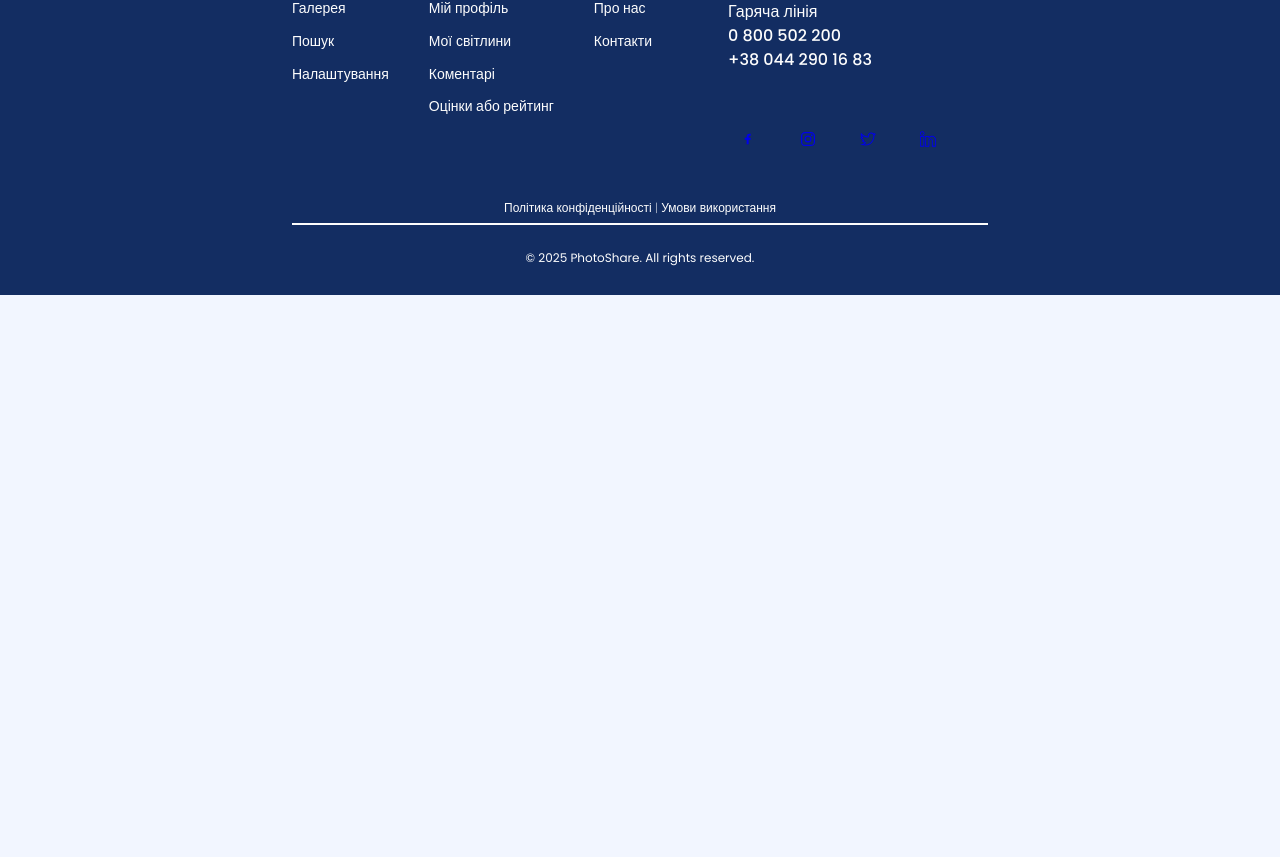
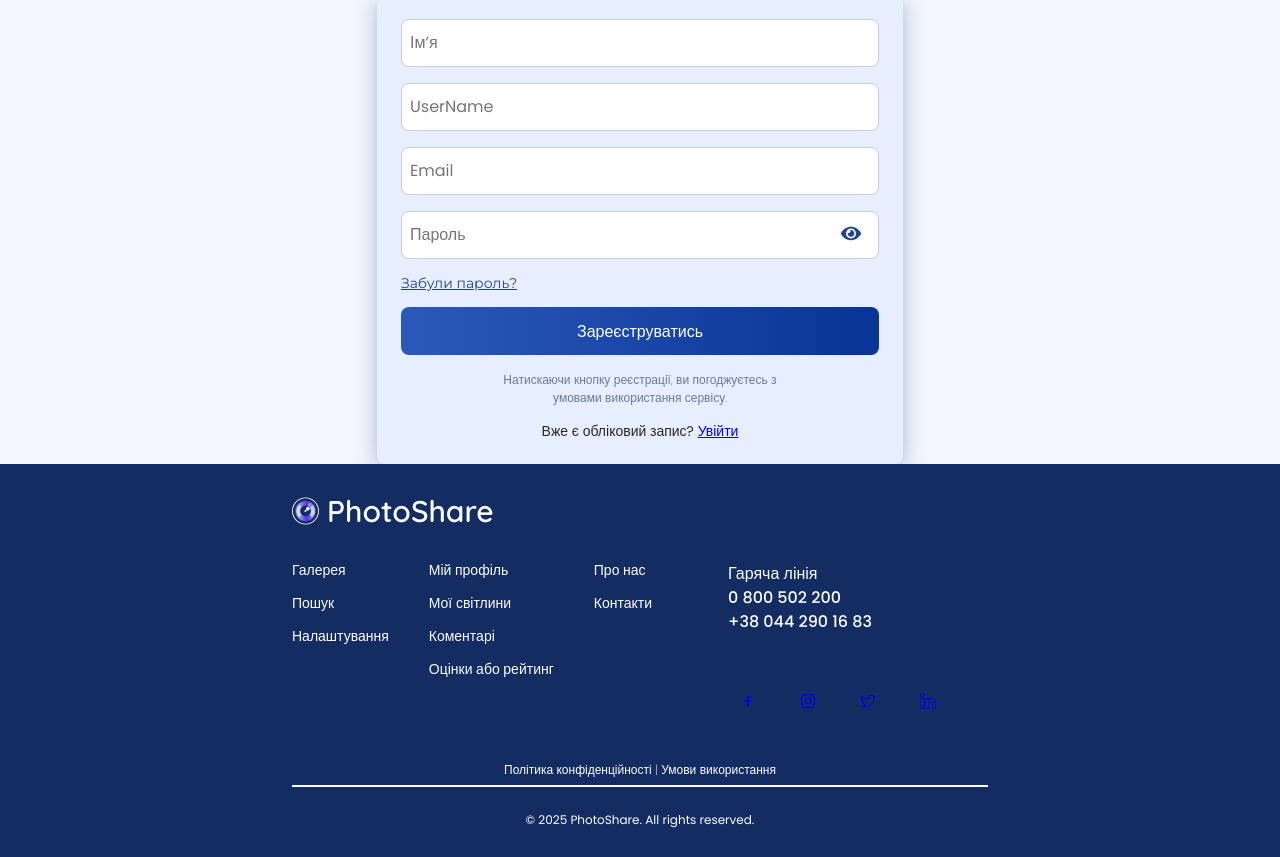
Before and after one commit to GoIT-Python-Web/Front-end-Python-Web-PhotoShare, a React (Vite) app: page /register in a window 1280 px wide. Shown: the part 505-1362 px from the top of the page. Before the commit the page ends 800 px from the top, so only its background shows below. Built offline with nearby package versions, Linux system fonts and the light colour scheme; a web font is replaced by a local one.

Commit message:
fix container for footer and refisterForm

```diff
--- a/src/App.jsx
+++ b/src/App.jsx
@@ -2,25 +2,18 @@ import { Navigate, Route, Routes } from "react-router-dom";
 import "./index.css";
 import Layout from "./Layout";
 import { lazy } from "react";
-import RestrictedRoute from "./components/RestrictedRoute";
 
 export default function App() {
   const MainPage = lazy(() => import("./pages/main/MainPage.jsx"));
   const ProfilePage = lazy(() => import("./pages/profile/ProfilePage.jsx"));
-  const SignUpPage = lazy(() => import("./pages/auth/SignUpPage.jsx"));
+  const SignUpPage = lazy(() => import("./pages/SignUpPage/SignUpPage.jsx"));
 
   return (
     <Layout>
       <Routes>
         <Route path="/" element={<Navigate to="/posts" replace />} />
         <Route path="/posts" element={<MainPage />} />
-        <Route path="/my-profile" element={<ProfilePage />} />
-        <Route
-          path="/register"
-          element={
-            <RestrictedRoute redirectTo="/my-profile" component={<SignUpPage />} />
-          }
-        />
+        <Route path="/register" element={<SignUpPage />} />
       </Routes>
     </Layout>
   );
--- a/src/Layout.jsx
+++ b/src/Layout.jsx
@@ -1,7 +1,6 @@
 import { Suspense } from "react";
 import Header from "./components/Header/Header";
 import Footer from "./components/Footer/Footer";
-import SignUpPage from "./pages/SignUpPage/SignUpPage";
 
 const Layout = ({ children }) => {
   return (
--- a/src/components/Footer/Footer.jsx
+++ b/src/components/Footer/Footer.jsx
@@ -8,7 +8,7 @@ import { SlSocialLinkedin } from "react-icons/sl";
 const Footer = () => {
   return (
     <footer className={css.footer}>
-      <Container>
+      <div className="container">
         <div className={css.up}>
           <a href="/" className={css.footerLogo}>
             <img src="/favicon.svg" alt="Logo" />
@@ -99,7 +99,7 @@ const Footer = () => {
           <hr className={css.line} />
           <p className={css.rights}>© 2025 PhotoShare. All rights reserved.</p>
         </div>
-      </Container>
+      </div>
     </footer>
   );
 };
--- a/src/pages/SignUpPage/SignUpPage.jsx
+++ b/src/pages/SignUpPage/SignUpPage.jsx
@@ -4,7 +4,7 @@ import css from "../SignUpPage/SingUpPage.module.css";
 
 const SignUpPage = () => {
   return (
-    <Container >
+    <div className="container">
       <a href="/" className={css.Logo}>
         <img src="/favicon.svg" alt="Logo" />
         <span className={css.logoText}>PhotoShare</span>
@@ -16,7 +16,7 @@ const SignUpPage = () => {
           <SignUpForm />
         </div>
       </div>
-    </Container>
+    </div>
   );
 };
 
```
